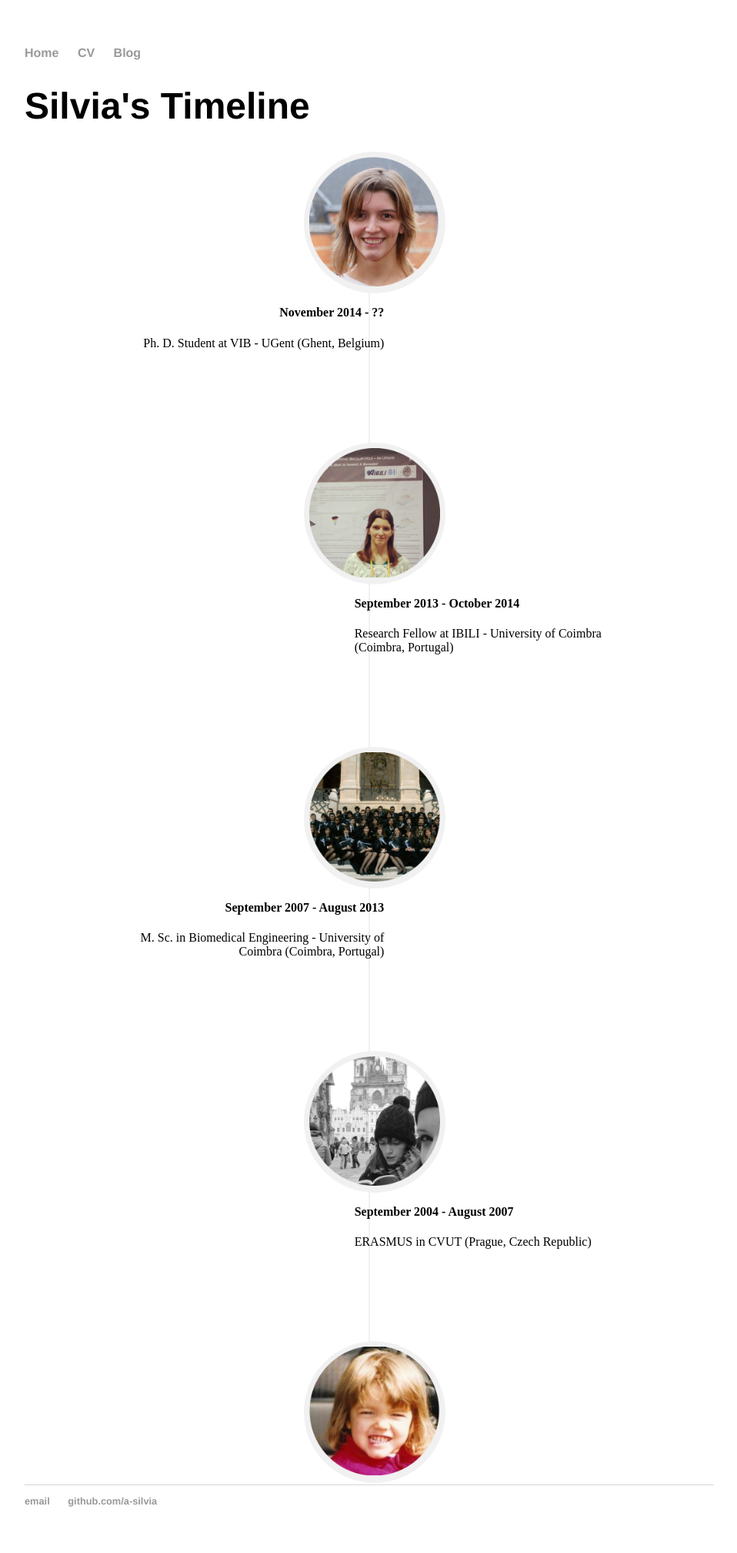
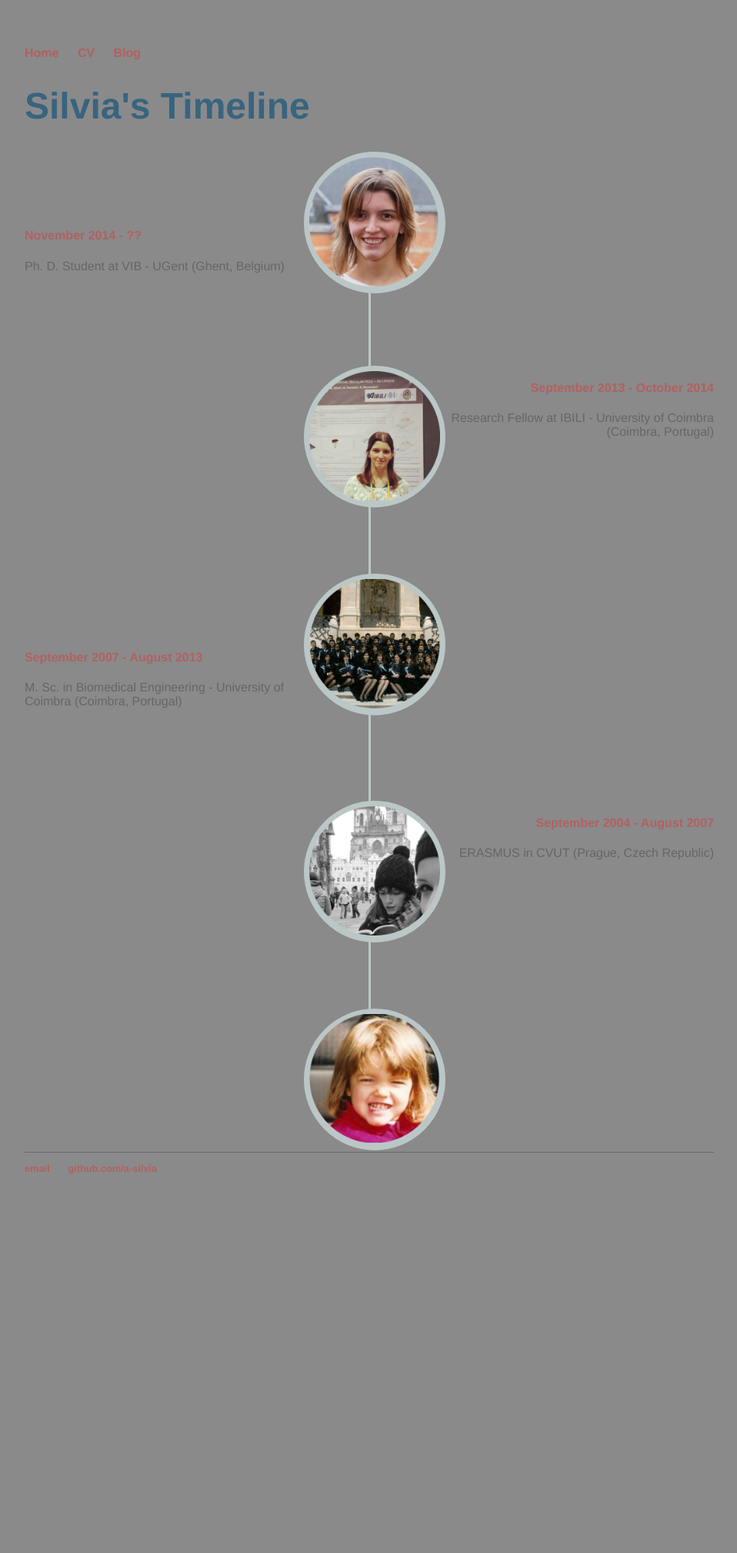
Before and after one commit to a-silvia/a-silvia.github.io, a Jekyll site: the page built from cv/index.html, in a window 1280 px wide. Shown: the whole page at 77% size, without its empty margins (160-1118 px from the left). Built offline with Jekyll 4.4.1, drawn with Linux system fonts in a browser that asks for light colours; after the commit the page ends 1585 px from its top, so only the background shows below that.

Commit message:
improvements to timeline

```diff
--- a/_includes/timeline.html
+++ b/_includes/timeline.html
@@ -1,8 +1,6 @@
 <!-- Timeline Start -->
 
-<section id="timeline" class="container content-section text-center">
-  <div class="row">
-    <div class="col-md-10 col-md-offset-1">
+
       <ul class="timeline">
 
         {% for event in site.events %}
@@ -34,8 +32,5 @@
           </div>
         </li>
       </ul>
-    </div>
-  </div>
-</section>
 
 <!-- Timeline End -->
--- a/css/base.css
+++ b/css/base.css
@@ -1,12 +1,50 @@
 body {
     margin: 60px auto;
     width: 70%;
+    background-color: #8A8A8A;
+    color: #B26060;
 }
+
+h1 {
+    font-size: 3em;
+    font-family:'Helvetica', 'Arial', 'Sans-Serif';
+    color: #38647F;
+}
+
+h2 {
+    font-size: 2em;
+    font-family:'Helvetica', 'Arial', 'Sans-Serif';
+}
+
+h4 {
+    font-size: 1em;
+    font-family:'Helvetica', 'Arial', 'Sans-Serif';
+    color: #38647F;
+}
+
+footer {
+    border-top: 1px solid #666666;
+    font-size: .8em;
+}
+
+p {
+    color: #666666;
+    font-family:'Helvetica', 'Arial', 'Sans-Serif';
+}
+
 nav ul, footer ul {
     font-family:'Helvetica', 'Arial', 'Sans-Serif';
     padding: 0px;
     list-style: none;
     font-weight: bold;
+}
+ul.posts li {
+    text-decoration: none;
+    color: #666666;
+}
+ul.posts li a {
+    text-decoration: none;
+    color: #9C584C;
 }
 nav ul li, footer ul li {
     display: inline;
@@ -14,23 +52,9 @@ nav ul li, footer ul li {
 }
 a {
     text-decoration: none;
-    color: #999;
+    color: #B26060;
 }
 a:hover {
-    text-decoration: underline;
+    text-decoration: bold;
+    color: #E5A1A1;
 }
-
-h1 {
-    font-size: 3em;
-    font-family:'Helvetica', 'Arial', 'Sans-Serif';
-}
-
-h2 {
-    font-size: 2em;
-    font-family:'Helvetica', 'Arial', 'Sans-Serif';
-}
-
-footer {
-    border-top: 1px solid #d5d5d5;
-    font-size: .8em;
-}
--- a/css/index.css
+++ b/css/index.css
@@ -2,7 +2,7 @@
 p {
     font-size: 1.5em;
     line-height: 1.4em;
-    color: #333;
+    color: #B26060;
 }
 
 ul.posts {
--- a/css/timeline.css
+++ b/css/timeline.css
@@ -1,5 +1,7 @@
 ---
 ---
+
+
 
 .timeline {
     position: relative;
@@ -13,9 +15,9 @@
     top: 0;
     bottom: 0;
     left: 40px;
-    width: 2px;
+    width: 3px;
     margin-left: -1.5px;
-    background-color: #f1f1f1;
+    background-color: #BBC7C7;
 }
 
 .timeline>li {
@@ -38,8 +40,7 @@
     float: right;
     position: relative;
     width: 100%;
-    padding: 0 20px 0 100px;
-    margin-top: 200px;
+    padding: 20px 20px 0 100px;
     text-align: left;
 }
 
@@ -58,22 +59,23 @@
 }
 
 .timeline>li .timeline-image {
-    z-index: 1000;
+    z-index: 100;
     position: absolute;
     left: 0;
-    max-width: 250px;
-    max-height: 250px;
+    width: 80px;
+    height: 80px;
     margin-left: 0;
-    border: 7px solid #f1f1f1;
+    border: 7px solid #BBC7C7;
     border-radius: 100%;
     text-align: center;
     color: #fff;
-    background-color: #f1f1f1;
+    background-color: #BBC7C7;
 }
 
-.timeline-image img {
-    width: 100%;
+.timeline>li .timeline-image>img {
+    width: 170px;
     height: auto;
+
 }
 
 .img-me {
@@ -82,11 +84,11 @@
     width: 100px;
     height: 100px;
     margin-left: 0;
-    border: 7px solid #f1f1f1;
+    border: 7px solid #BBC7C7;
     border-radius: 100%;
     text-align: center;
     color: #fff;
-    background-color: #f1f1f1;
+    background-color: #BBC7C7;
 }
 
 .timeline>li .timeline-image h4 {
@@ -103,13 +105,13 @@
 
 .timeline>li.timeline-inverted>.timeline-panel {
     float: right;
-    padding: 0 20px 0 100px;
-    text-align: left;
+    padding: 20px 20px 0 100px;
+    text-align: right;
 }
 
 .timeline>li.timeline-inverted>.timeline-panel:before {
     right: auto;
-    left: -30px;
+    left: -15px;
     border-right-width: 15px;
     border-left-width: 0;
 }
@@ -152,15 +154,20 @@
     .timeline>li .timeline-panel {
         float: left;
         width: 41%;
-        padding: 0 20px 20px 30px;
-        text-align: right;
+        padding: 5px 20px 20px 30px;
+        text-align: left;
     }
 
     .timeline>li .timeline-image {
         left: 50%;
-        width: 200px;
-        height: 200px;
+        width: 100px;
+        height: 100px;
         margin-left: -50px;
+    }
+
+    .timeline>li .timeline-image>img {
+        width: 100%;
+        height: auto;
     }
 
     .img-me {
@@ -183,8 +190,8 @@
 
     .timeline>li.timeline-inverted>.timeline-panel {
         float: right;
-        padding: 0 30px 20px 20px;
-        text-align: left;
+        padding: 5px 30px 20px 20px;
+        text-align: right;
     }
 }
 
@@ -194,7 +201,7 @@
     }
 
     .timeline>li .timeline-panel {
-        padding: 0 20px 20px;
+        padding: 1px 20px 20px;
     }
 
     .timeline>li .timeline-image {
@@ -221,7 +228,7 @@
     }
 
     .timeline>li.timeline-inverted>.timeline-panel {
-        padding: 0 20px 20px;
+        padding: 1px 20px 20px;
     }
 }
 
@@ -231,7 +238,7 @@
     }
 
     .timeline>li .timeline-panel {
-        padding: 0 20px 20px 100px;
+        padding: 100px 20px 20px 0;
     }
 
     .timeline>li .timeline-image {
@@ -254,6 +261,6 @@
     }
 
     .timeline>li.timeline-inverted>.timeline-panel {
-        padding: 0 100px 20px 20px;
+        padding: 20px 0 20px 100px;
     }
 }
```
